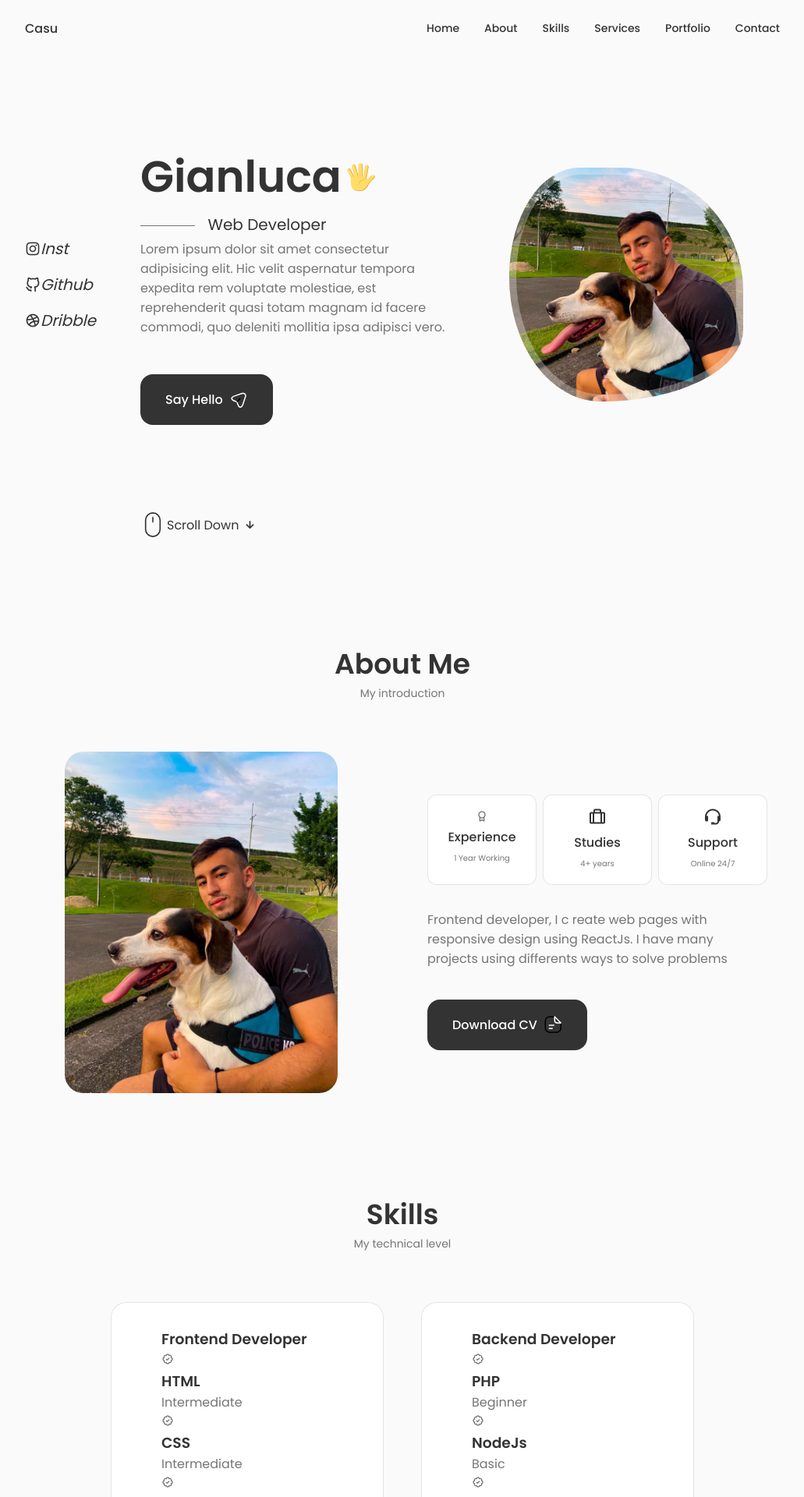
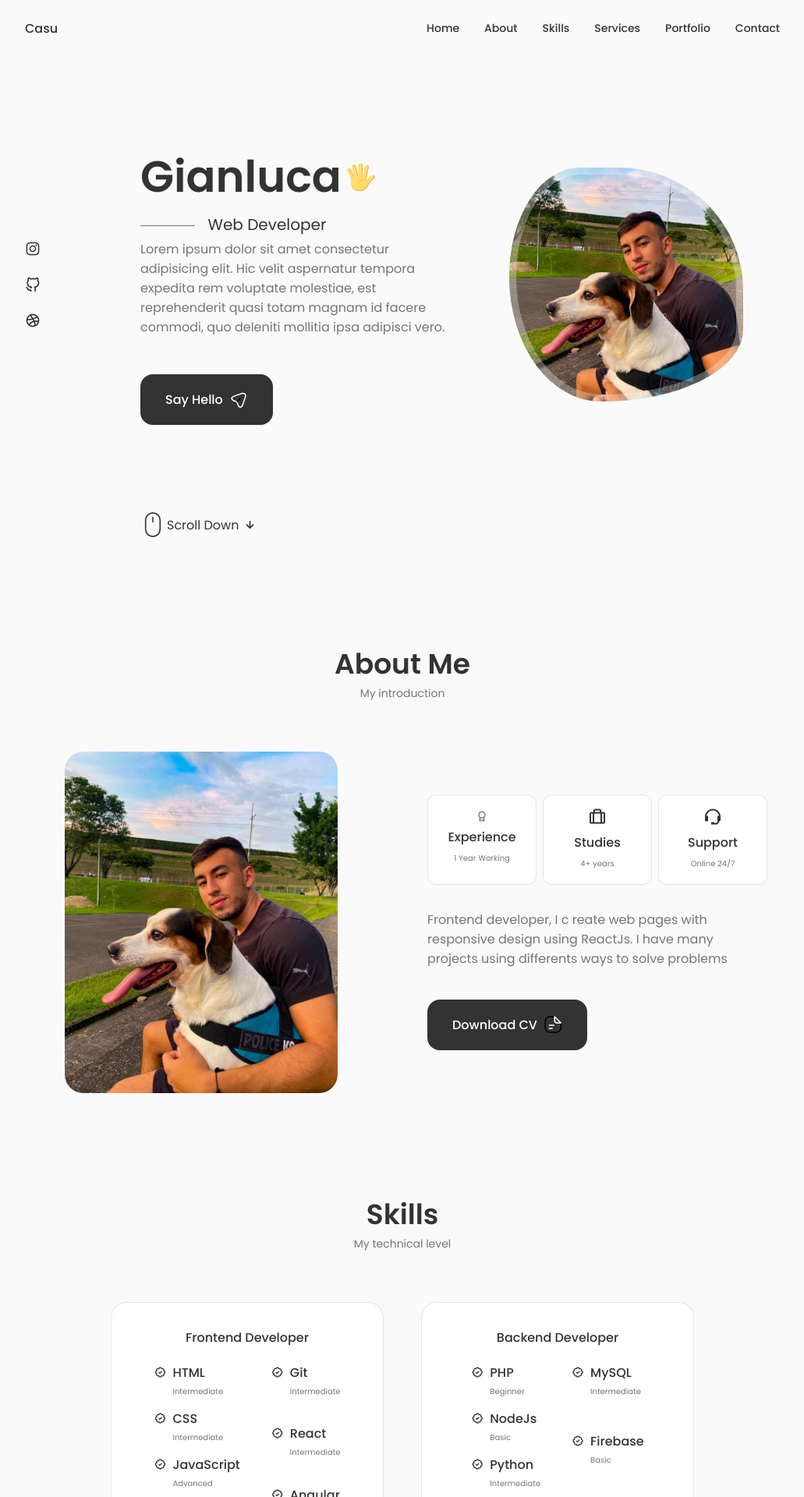
Before and after one commit to Gianlucasu1/Portfolio, a React (Vite) app: page / in a window 1280 px wide. Shown: the top 1920 px of the page at 78% size, without its empty margins (124-1155 px from the left). Built offline with nearby package versions, Linux system fonts and the light colour scheme.

Commit message:
Skills done

```diff
--- a/src/components/about/about.css
+++ b/src/components/about/about.css
@@ -42,6 +42,10 @@
 .about__description{
     padding: 0 4rem 0 0;
     margin-bottom: var(--mb-2-5);
+}
+.container__button-flex{
+    display: grid;
+    grid-template-columns: 1fr 2fr 1fr;
 }
 
 /*=============== BREAKPOINTS ===============*/
--- a/src/components/home/Social.jsx
+++ b/src/components/home/Social.jsx
@@ -5,15 +5,15 @@
         <div className="home__social">
 
             <a href="" className="home__social-icon" target="_blank">
-                <i className="uil uil-instagram">Inst</i>
+                <i className="uil uil-instagram"></i>
             </a>
 
             <a href="" className="home__social-icon" target="_blank">
-                <i className="uil uil-github-alt">Github</i>
+                <i className="uil uil-github-alt"></i>
             </a>
 
             <a href="" className="home__social-icon" target="_blank">
-                <i className="uil uil-dribbble">Dribble</i>
+                <i className="uil uil-dribbble"></i>
             </a>
 
         </div>
--- a/src/components/skills/skills.css
+++ b/src/components/skills/skills.css
@@ -10,3 +10,77 @@
     padding: 2rem 4rem;
     border-radius: 1.25rem;
 }
+
+.skills__title{
+    font-size: var(--normal-font-size);
+    font-weight: var(--font-medium);
+    text-align: center;
+    margin-bottom: var(--mb-1-5);
+}
+
+.skills__box {
+    display: flex;
+    justify-content: center;
+    column-gap: 2.5rem;
+}
+
+.skills__group{
+    display: grid;
+    align-items: flex-start;
+    row-gap: 1rem;
+}
+
+.skills__data{
+    display: flex;
+    column-gap: 0.5rem;
+}
+
+.skills .bx-badge-check{
+    font-size: 1rem;
+    color: var(--title-color);
+}
+
+.skills__name{
+    font-size: var(--normal-font-size);
+    font-weight: var(--font-medium);
+    line-height: 18px;
+}
+
+.skills__level{
+    font-size: var(--tiny-font-size);
+}
+
+/*=============== BREAKPOINTS ===============*/
+/* For large devices */
+@media screen and (max-width: 992px) {
+    .skills__container{
+        grid-template-columns: max-content;
+    }
+  }
+
+  /* For medium devices */
+
+  @media screen and (max-width: 576px) {
+
+    .skills__container{
+        grid-template-columns: 1fr;
+    }
+
+    .skills__content{
+        padding: 1.5rem;
+    }
+
+  }
+
+  /* For small devices */
+  @media screen and (max-width: 350px) {
+
+    .skills__box{
+        column-gap: 1.25rem;
+    }
+
+    .skills__name{
+        font-size: var(--small-font-size);
+    }
+
+  }
```
